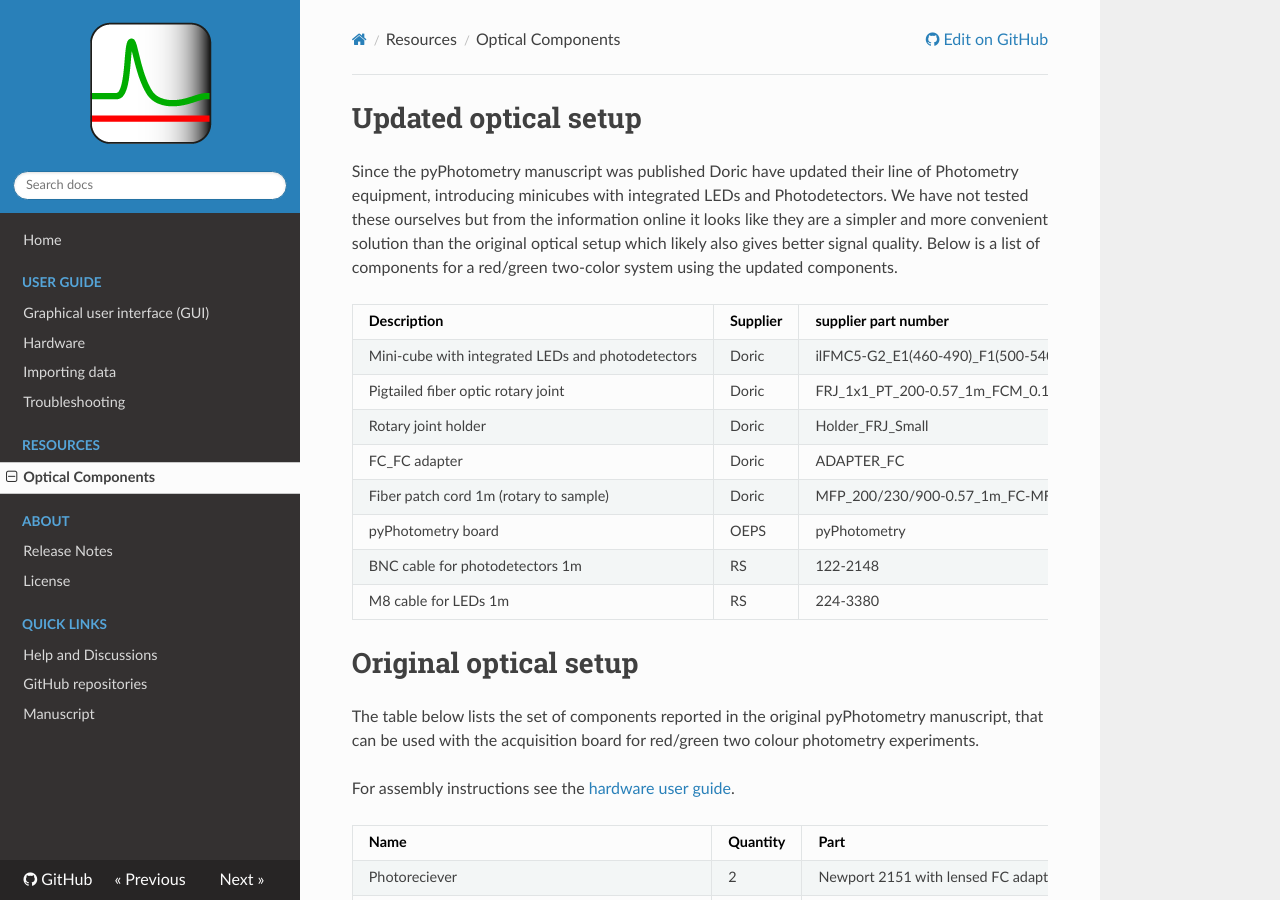
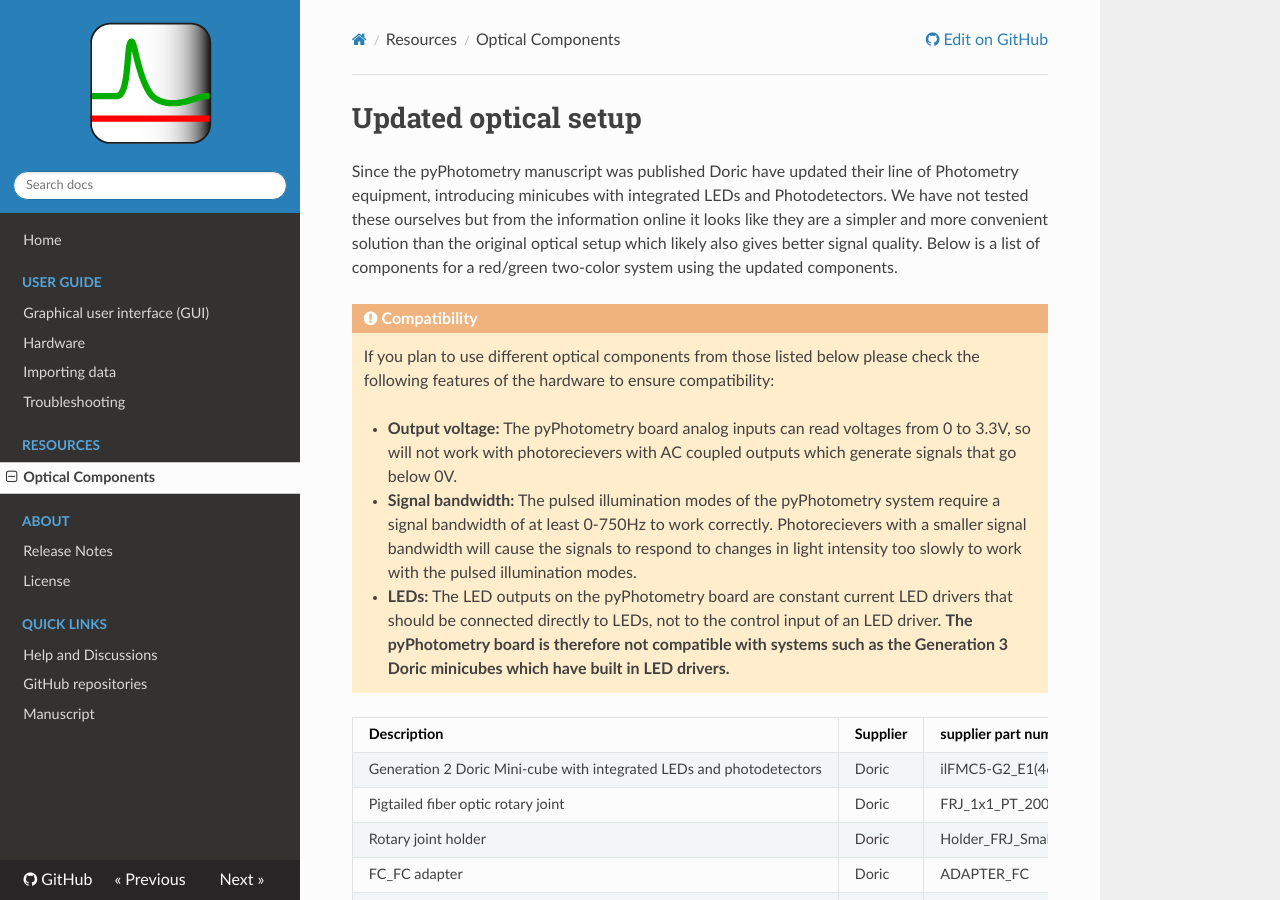
Before and after one commit to pyPhotometry/docs, an MkDocs documentation site: the page built from docs/resources/optical-components.md, in a window 1280 px wide and 900 px high. Built offline with MkDocs 1.6.1, drawn with Linux system fonts in a browser that asks for light colours; nearby versions of some CDN libraries.

Commit message:
- Added section to hardware and optical components section highlighting hardware compatibility points.

```diff
--- a/docs/resources/optical-components.md
+++ b/docs/resources/optical-components.md
@@ -2,9 +2,19 @@
 
 Since the pyPhotometry manuscript was published Doric have updated their line of Photometry equipment, introducing minicubes with integrated LEDs and Photodetectors.  We have not tested these ourselves but from the information online it looks like they are a simpler and more convenient solution than the original optical setup which likely also gives better signal quality.  Below is a list of components for a red/green two-color system using the updated components.
 
+!!! warning "Compatibility"
+
+    If you plan to use different optical components from those listed below please check the following features of the hardware to ensure compatibility:
+
+    - **Output voltage:**  The pyPhotometry board analog inputs can read voltages from 0 to 3.3V, so will not work with photorecievers with AC coupled outputs which generate signals that go below 0V.
+
+    - **Signal bandwidth:**  The pulsed illumination modes of the pyPhotometry system require a signal bandwidth of at least 0-750Hz to work correctly. Photorecievers with a smaller signal bandwidth will cause the signals to respond to changes in light intensity too slowly to work with the pulsed illumination modes.
+
+    - **LEDs:**  The LED outputs on the pyPhotometry board are constant current LED drivers that should be connected directly to LEDs, not to the control input of an LED driver.  **The pyPhotometry board is therefore not compatible with systems such as the Generation 3 Doric minicubes which have built in LED drivers.**
+
 | Description                                       | Supplier | supplier part number                                        | Quanitity |
 | ------------------------------------------------- | -------- | ----------------------------------------------------------- | --------- |
-| Mini-cube with integrated LEDs and photodetectors | Doric    | ilFMC5-G2_E1(460-490)_F1(500-540)_E2(555-570)_F2(580-680)_S | 1         |
+| Generation 2 Doric Mini-cube with integrated LEDs and photodetectors | Doric    | ilFMC5-G2_E1(460-490)_F1(500-540)_E2(555-570)_F2(580-680)_S | 1         |
 | Pigtailed fiber optic rotary joint                | Doric    | FRJ_1x1_PT_200-0.57_1m_FCM_0.15m_FCM                        | 1         |
 | Rotary joint holder                               | Doric    | Holder_FRJ_Small                                            | 1         |
 | FC_FC adapter                                     | Doric    | ADAPTER_FC                                                  | 1         |
--- a/mkdocs.yml
+++ b/mkdocs.yml
@@ -6,6 +6,11 @@ site_author: Thomas Akam
 theme:
     name: readthedocs
     logo: logo.png
+
+markdown_extensions:
+    - admonition
+    - toc:
+        permalink: True
 
 repo_url: https://github.com/pyPhotometry/docs
 
```
Also changed, not shown: docs/user-guide/hardware.md (+10 -1 lines).
